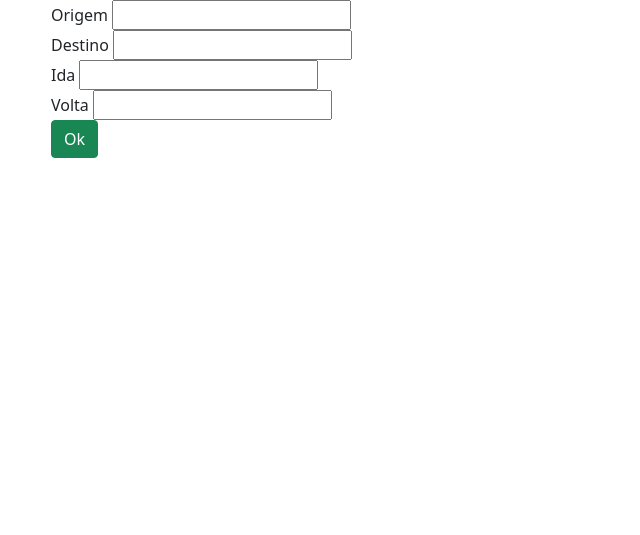
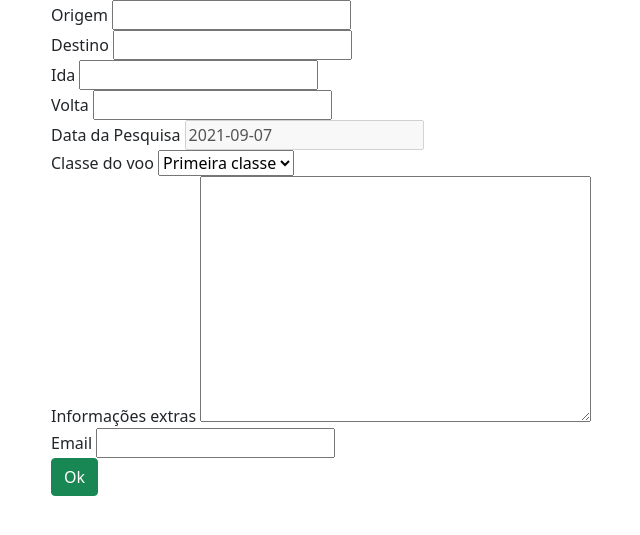
Before and after one commit to lucasviinic/django-form-validation, a Django app: page / in a window 1280 px wide. Shown: the part 64-599 px from the top of the page, without its empty margins (31-671 px from the left). Run offline with Django 3.2, Linux system fonts and the light colour scheme.

Commit message:
Novos campos

```diff
--- /dev/null
+++ b/passagens/classe_viagem.py
@@ -0,0 +1,5 @@
+tipos_de_classe = {
+    (1, 'Econômica'),
+    (2, 'Executiva'),
+    (3, 'Primeira classe')
+}
--- a/passagens/forms.py
+++ b/passagens/forms.py
@@ -2,9 +2,20 @@ from django import forms
 from django.forms import widgets
 from django.forms.forms import Form
 from tempus_dominus.widgets import DatePicker
+from datetime import datetime
+from passagens.classe_viagem import tipos_de_classe
 
 class PassagemForms(forms.Form):
     origem = forms.CharField(label='Origem', max_length=100)
     destino = forms.CharField(label='Destino', max_length=100)
     data_ida = forms.DateField(label='Ida', widget=DatePicker())
     data_volta = forms.DateField(label='Volta', widget=DatePicker())
+    data_pesquisa = forms.DateField(label='Data da Pesquisa', disabled=True, initial=datetime.today)
+    classe_viagem = forms.ChoiceField(label='Classe do voo', choices=tipos_de_classe)
+    informacoes = forms.CharField(
+        label='Informações extras',
+        max_length=200,
+        widget=forms.Textarea(),
+        required=False
+    )
+    email = forms.EmailField(label='Email', max_length=150)
--- a/templates/minha_consulta.html
+++ b/templates/minha_consulta.html
@@ -5,4 +5,8 @@
     <p>Seu destino é: {{ form.destino.value }}</p>
     <p>Sua data de ida é: {{ form.data_ida.value }}</p>
     <p>Sua data de volta é: {{ form.data_volta.value }}</p>
+    <p>Data da pesquisa: {{ form.data_pesquisa.value }}</p>
+    <p>Classe do voo: {{ form.classe_viagem.value }}</p>
+    <p>Informações extras: {{ form.informacoes.value }}</p>
+    <p>Email: {{ form.email.value }}</p>
 {% endblock %}
```
